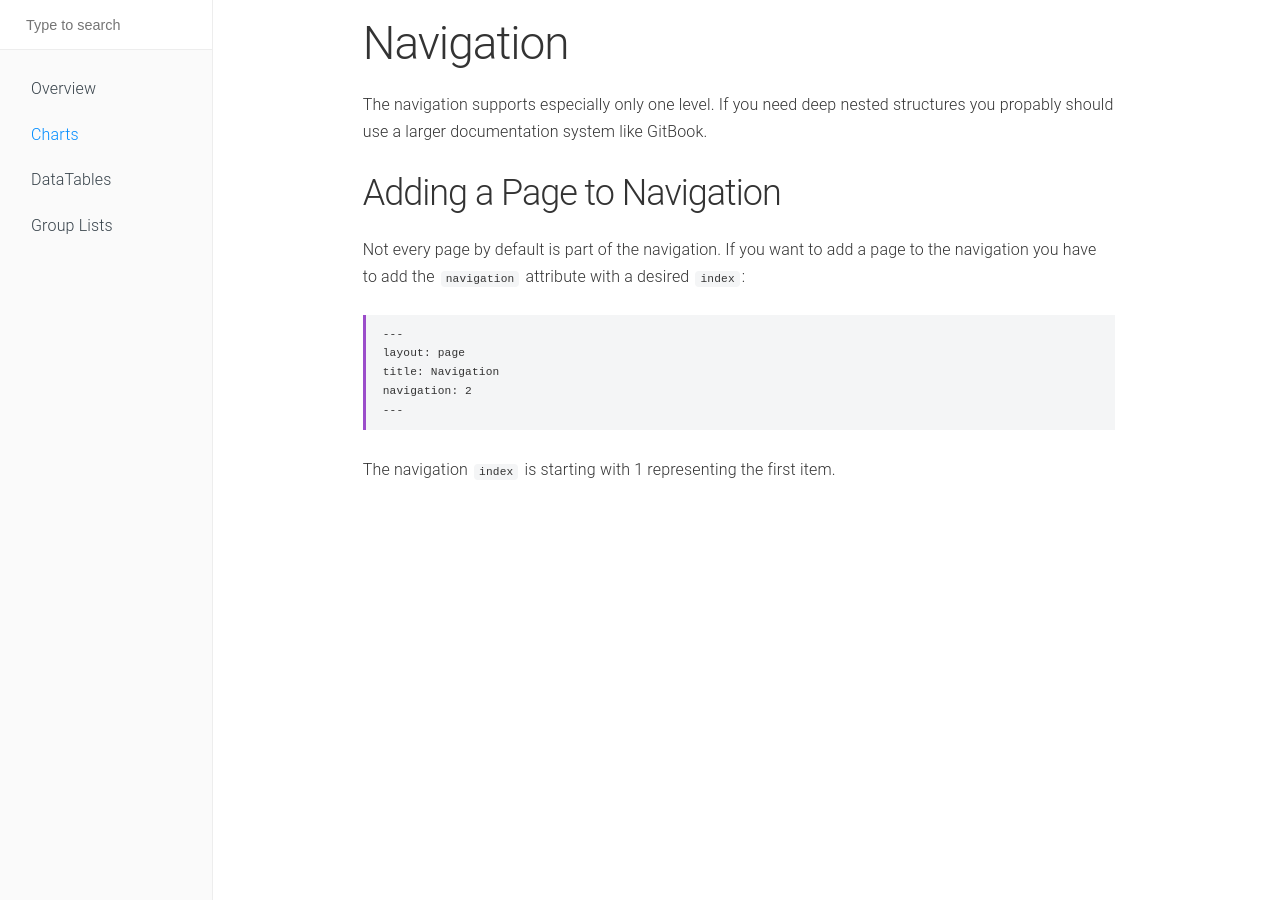
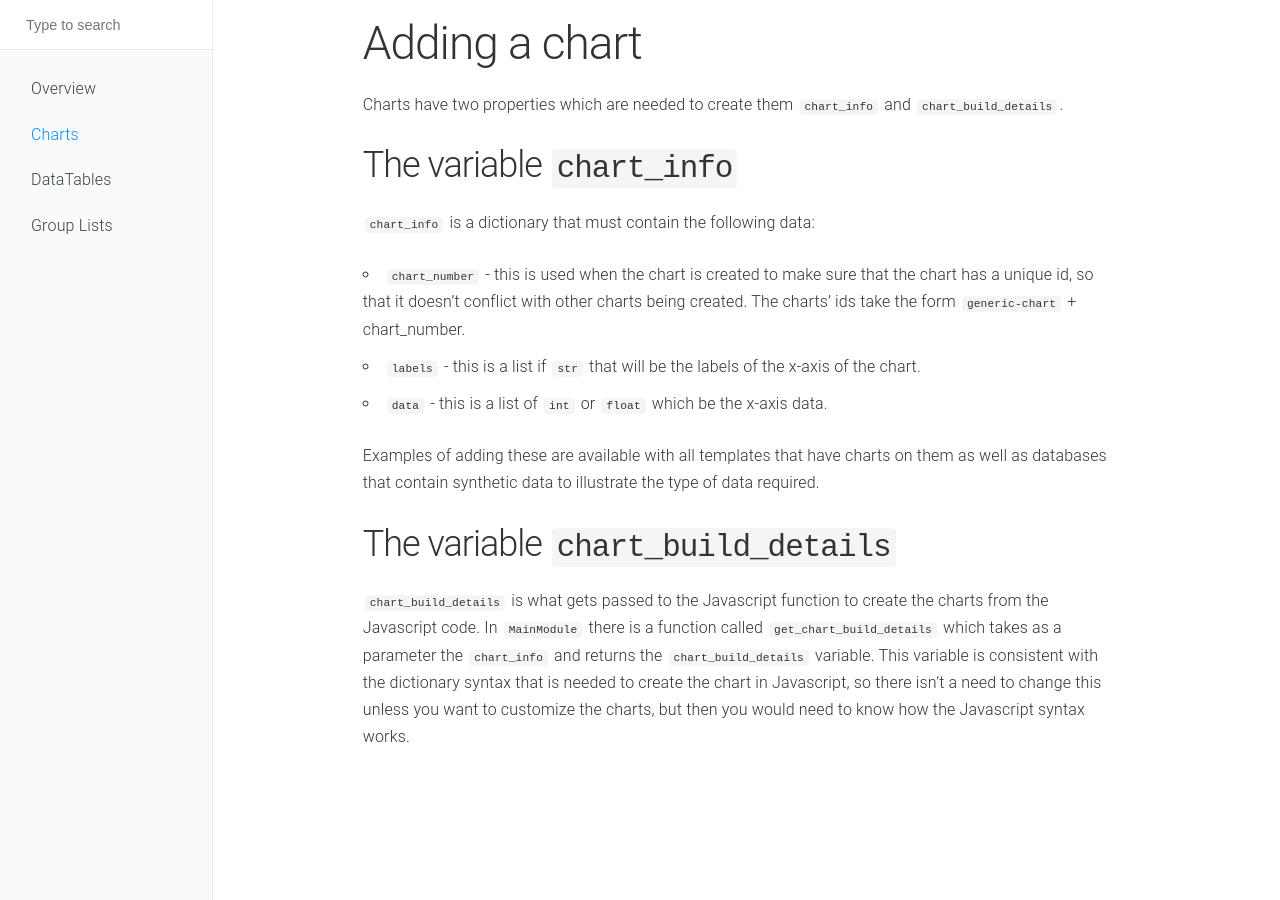
Before and after one commit to linguist89/sps-digital-tech-documentation, a Jekyll site: the page built from charts.md, in a window 1280 px wide. Built offline with Jekyll 4.4.1, drawn with Linux system fonts in a browser that asks for light colours.

Commit message:
Added charts explanation

````diff
--- a/charts.md
+++ b/charts.md
@@ -4,20 +4,19 @@ title: Charts
 navigation: 2
 ---
 
-# Navigation
+# Adding a chart
+Charts have two properties which are needed to create them `chart_info` and `chart_build_details`.
 
-The navigation supports especially only one level. If you need deep nested structures you propably should use a larger documentation system like [GitBook](https://www.gitbook.com/).
+## The variable `chart_info`
+`chart_info` is a dictionary that must contain the following data:
 
-## Adding a Page to Navigation
 
-Not every page by default is part of the navigation. If you want to add a page to the navigation you have to add the `navigation` attribute with a desired `index`:
+ - `chart_number` - this is used when the chart is created to make sure that the chart has a unique id, so that it doesn't conflict with other charts being created. The charts' ids take the form `generic-chart` + chart_number.
+ - `labels` - this is a list if `str` that will be the labels of the x-axis of the chart.
+ - `data` - this is a list of `int` or `float` which be the x-axis data.
 
-```
----
-layout: page
-title: Navigation
-navigation: 2
----
-```
+ Examples of adding these are available with all templates that have charts on them as well as databases that contain synthetic data to illustrate the type of data required.
 
-The navigation `index` is starting with 1 representing the first item.
+## The variable `chart_build_details`
+
+`chart_build_details` is what gets passed to the Javascript function to create the charts from the Javascript code. In `MainModule` there is a function called `get_chart_build_details` which takes as a parameter the `chart_info` and returns the `chart_build_details` variable. This variable is consistent with the dictionary syntax that is needed to create the chart in Javascript, so there isn't a need to change this unless you want to customize the charts, but then you would need to know how the Javascript syntax works.
````
